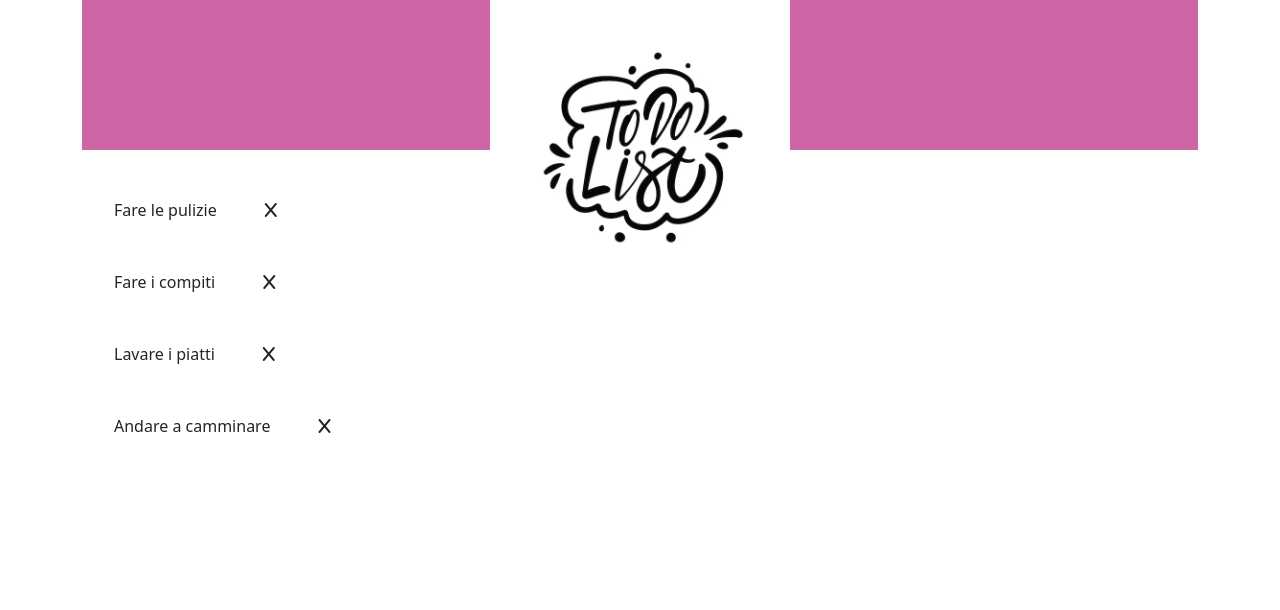
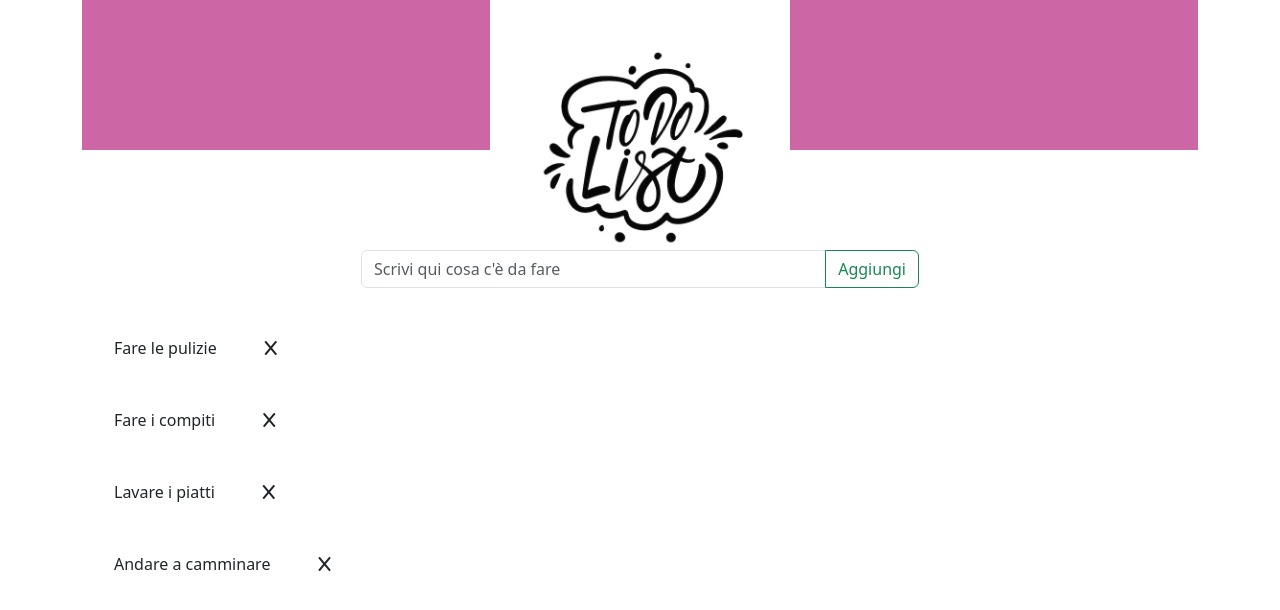
Before and after one commit to MirunaMb/vue-todolist, a plain HTML site: page index.html in a window 1280 px wide. Drawn offline with nearby package versions, Linux system fonts and the light colour scheme.

Commit message:
add milestone 3

```diff
--- a/css/style.css
+++ b/css/style.css
@@ -19,3 +19,6 @@ header {
     transition: opacity 3s ease-in-out;
     opacity: 0;                           /* Rendi il task trasparente */
 }
+.input-group{
+    margin-top: 100px;
+}
--- a/index.html
+++ b/index.html
@@ -28,6 +28,13 @@
         </header>
         <main>
             <div class="wrapper  mx-auto row-cols-1">
+                <div class="input-group mb-3 w-50 mx-auto">
+                    <input type="text" class="form-control" placeholder="Scrivi qui cosa c'è da fare"
+                        aria-label="Recipient's username" aria-describedby="button-addon2" v-model="newTask" />
+                    <button class="btn btn-outline-success" type="button" id="button-addon2" @click="addNewTask()">
+                        Aggiungi
+                    </button>
+                </div>
                 <ul class="todo-list" v-if="tasks.length > 0">
                     <li v-for="(elemento,index) in tasks" class="mt-5">
                         <p :class="{'crossed': elemento.done, 'dissolvenza': elemento.done}">
--- a/main.js
+++ b/main.js
@@ -31,6 +31,15 @@ createApp({
     methods: {
         removeTask(index) {
             this.tasks.splice(index, 1)
+        },
+        addNewTask() {
+            if (this.newTask.trim() !== '') {
+                this.tasks.push({
+                    text: this.newTask,
+                    done: false
+                });
+                this.newTask = '';
+            }
         }
     }
 }).mount('#app')
```
